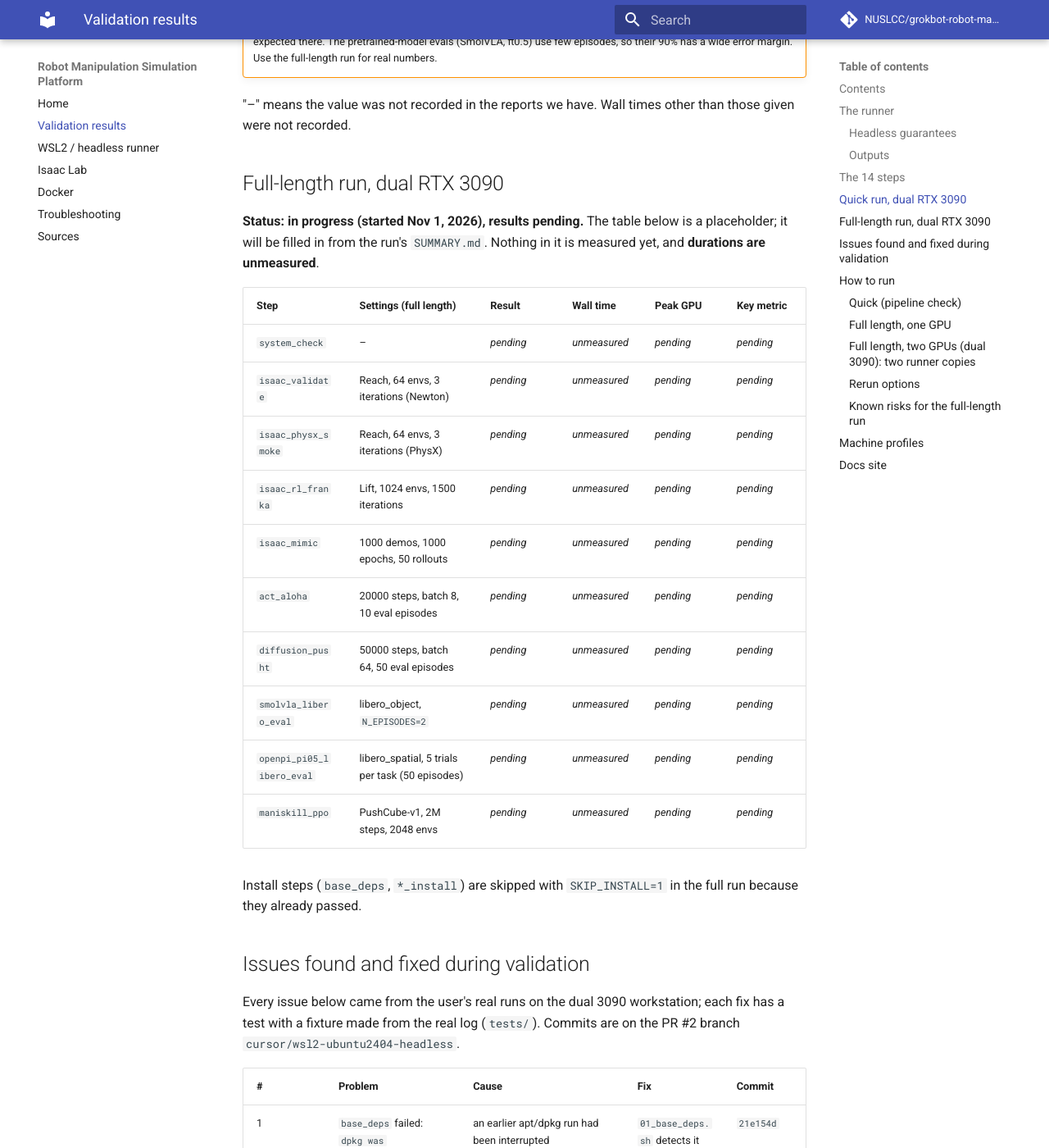
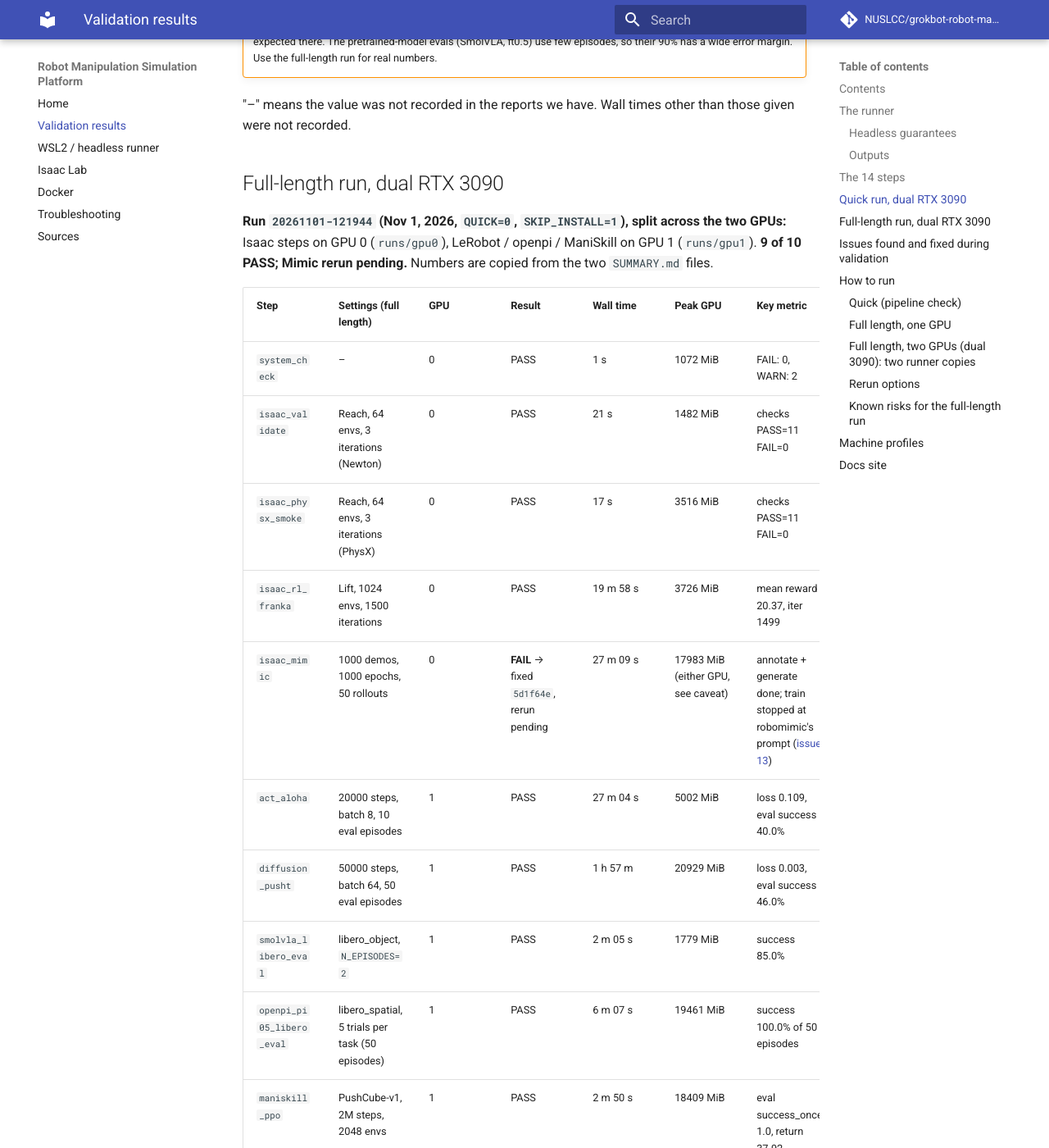
Before and after one commit to NUSLCC/grokbot-robot-manipulation, an MkDocs documentation site: the page built from docs/VALIDATION.md, in a window 1280 px wide and 1400 px high, scrolled down 7521 px. Shown: the whole window at 82% size. Built offline with MkDocs 1.6.1 and Material for MkDocs 9.7.7, drawn with Linux system fonts in a browser that asks for light colours; comment, search, counter and statistics services are not loaded; some of the changed text lies outside the part shown.

Commit message:
Docs: dual-3090 full-length results (9/10 PASS; Mimic fixed in 5d1f64e, rerun pending), Diffusion batch 64 fit, split-run peak caveat, issue 13, troubleshooting entry

```diff
--- a/docs/VALIDATION.md
+++ b/docs/VALIDATION.md
@@ -7,7 +7,8 @@ workstation, the problems found and fixed on the way, and how to rerun everythin
 !!! summary "Status (Nov 1, 2026)"
     * **Quick run (`QUICK=1`) on the dual RTX 3090 workstation: all 14 steps PASS** (Oct 31 – Nov 1, 2026).
       Quick-mode success rates are pipeline checks, not meaningful policy scores.
-    * **Full-length run on the dual RTX 3090 workstation: in progress (started Nov 1, 2026), results pending.**
+    * **Full-length run on the dual RTX 3090 workstation (Nov 1, 2026): 9 of 10 steps PASS.** `isaac_mimic` FAILED
+      on robomimic's "overwrite?" prompt (fixed in `5d1f64e`); its rerun is pending.
       See [Full-length run](#full-length-run-dual-rtx-3090).
     * RTX 4090 workstation and RTX 5090 Laptop (WSL2): not validated yet.
 
@@ -138,23 +139,28 @@ each row is the latest passing run).
 
 ## Full-length run, dual RTX 3090
 
-**Status: in progress (started Nov 1, 2026), results pending.** The table below is a placeholder; it will be
-filled in from the run's `SUMMARY.md`. Nothing in it is measured yet, and **durations are unmeasured**.
+**Run `20261101-121944` (Nov 1, 2026, `QUICK=0`, `SKIP_INSTALL=1`), split across the two GPUs:** Isaac steps on
+GPU 0 (`runs/gpu0`), LeRobot / openpi / ManiSkill on GPU 1 (`runs/gpu1`). **9 of 10 PASS; Mimic rerun pending.**
+Numbers are copied from the two `SUMMARY.md` files.
 
-| Step | Settings (full length) | Result | Wall time | Peak GPU | Key metric |
-|---|---|---|---|---|---|
-| `system_check` | – | _pending_ | _unmeasured_ | _pending_ | _pending_ |
-| `isaac_validate` | Reach, 64 envs, 3 iterations (Newton) | _pending_ | _unmeasured_ | _pending_ | _pending_ |
-| `isaac_physx_smoke` | Reach, 64 envs, 3 iterations (PhysX) | _pending_ | _unmeasured_ | _pending_ | _pending_ |
-| `isaac_rl_franka` | Lift, 1024 envs, 1500 iterations | _pending_ | _unmeasured_ | _pending_ | _pending_ |
-| `isaac_mimic` | 1000 demos, 1000 epochs, 50 rollouts | _pending_ | _unmeasured_ | _pending_ | _pending_ |
-| `act_aloha` | 20000 steps, batch 8, 10 eval episodes | _pending_ | _unmeasured_ | _pending_ | _pending_ |
-| `diffusion_pusht` | 50000 steps, batch 64, 50 eval episodes | _pending_ | _unmeasured_ | _pending_ | _pending_ |
-| `smolvla_libero_eval` | libero_object, `N_EPISODES=2` | _pending_ | _unmeasured_ | _pending_ | _pending_ |
-| `openpi_pi05_libero_eval` | libero_spatial, 5 trials per task (50 episodes) | _pending_ | _unmeasured_ | _pending_ | _pending_ |
-| `maniskill_ppo` | PushCube-v1, 2M steps, 2048 envs | _pending_ | _unmeasured_ | _pending_ | _pending_ |
+| Step | Settings (full length) | GPU | Result | Wall time | Peak GPU | Key metric |
+|---|---|---|---|---|---|---|
+| `system_check` | – | 0 | PASS | 1 s | 1072 MiB | FAIL: 0, WARN: 2 |
+| `isaac_validate` | Reach, 64 envs, 3 iterations (Newton) | 0 | PASS | 21 s | 1482 MiB | checks PASS=11 FAIL=0 |
+| `isaac_physx_smoke` | Reach, 64 envs, 3 iterations (PhysX) | 0 | PASS | 17 s | 3516 MiB | checks PASS=11 FAIL=0 |
+| `isaac_rl_franka` | Lift, 1024 envs, 1500 iterations | 0 | PASS | 19 m 58 s | 3726 MiB | mean reward 20.37, iter 1499 |
+| `isaac_mimic` | 1000 demos, 1000 epochs, 50 rollouts | 0 | **FAIL** → fixed `5d1f64e`, rerun pending | 27 m 09 s | 17983 MiB (either GPU, see caveat) | annotate + generate done; train stopped at robomimic's prompt ([issue 13](#issues-found-and-fixed-during-validation)) |
+| `act_aloha` | 20000 steps, batch 8, 10 eval episodes | 1 | PASS | 27 m 04 s | 5002 MiB | loss 0.109, eval success 40.0% |
+| `diffusion_pusht` | 50000 steps, batch 64, 50 eval episodes | 1 | PASS | 1 h 57 m | 20929 MiB | loss 0.003, eval success 46.0% |
+| `smolvla_libero_eval` | libero_object, `N_EPISODES=2` | 1 | PASS | 2 m 05 s | 1779 MiB | success 85.0% |
+| `openpi_pi05_libero_eval` | libero_spatial, 5 trials per task (50 episodes) | 1 | PASS | 6 m 07 s | 19461 MiB | success 100.0% of 50 episodes |
+| `maniskill_ppo` | PushCube-v1, 2M steps, 2048 envs | 1 | PASS | 2 m 50 s | 18409 MiB | eval success_once 1.0, return 37.92 |
 
-Install steps (`base_deps`, `*_install`) are skipped with `SKIP_INSTALL=1` in the full run because they already passed.
+* **Diffusion at batch 64 fit on one 24 GB RTX 3090** (passed; peak ≤ 20.9 GB); `BATCH=32/16` was not needed.
+* **Peak GPU caveat:** in this run the sampler took the highest `memory.used` on *either* GPU, so a row can include
+  the other lane's memory (e.g. Mimic's 17983 MiB overlapped Diffusion on GPU 1). Since `6d43958`, a split run counts
+  only its own `CUDA_VISIBLE_DEVICES` GPU. Per-GPU samples of this run are in `runs/gpu*/*/<step>.gpu.csv`.
+* Install steps (`base_deps`, `*_install`) were skipped with `SKIP_INSTALL=1` because they had already passed.
 
 ## Issues found and fixed during validation
 
@@ -175,6 +181,7 @@ fixture made from the real log (`tests/`). Commits are on the PR #2 branch `curs
 | 10 | `./isaaclab.sh -i mimic`: `ModuleNotFoundError: No module named 'tomllib'` | without an active venv, `isaaclab.sh` used Ubuntu 22.04's system Python 3.10 (`tomllib` exists from 3.11) | activate the Isaac Lab venv first (command above) | user action (no commit) |
 | 11 | Mimic play: `[FAIL] No robomimic checkpoint found` after training succeeded | robomimic saves to `logs/robomimic/<task>/<experiment>/<timestamp>/models/*.pth`, one level deeper than the old glob | newest `*/models/*.pth` at any depth (task folder first); `MIMIC_STAGE=play` reruns only the play stage; play.py's success rate is the step metric | `7ba5a02` |
 | 12 | wrong hint for issue 11: "OpenGL/EGL problem: try MUJOCO_GL=osmesa" | the Kit warning `Failed to startup plugin carb.windowing-glfw.plugin (interfaces: [carb::windowing::IGLContext ...])` (8× in the log, normal without a display) matched `GLContext` | hint matching ignores benign Kit `[Warning]` lines and egl-probe install lines; the EGL hint only looks at the end of the log; a specific checkpoint hint | `7ba5a02`, `012f02b` |
+| 13 | full run, Mimic train: `EOFError` after `model directory (.../bc_rnn_low_dim_franka_stack) already exists! overwrite? (y/n)` | robomimic 0.4.0 `get_exp_dir()` asks with `input()` when the experiment folder exists (left by the quick run); Isaac Lab's `train.py` never passes `auto_remove_exp_dir` | each run trains into its own folder (`--name bc_rnn_low_dim_franka_stack-<timestamp>`); a reused `MIMIC_EXP_NAME` folder is moved to `<dir>.bak-<timestamp>`, never deleted; stdin is `/dev/null`; play uses this run's checkpoint; `train.py`'s swallowed `run failed with error` now fails the step; a rerun reuses `generated_dataset.hdf5` if it holds ≥ `N_GEN` demos (`REUSE_DATA=0` regenerates) | `5d1f64e` |
 
 More detail for each: [TROUBLESHOOTING.md](../TROUBLESHOOTING.md).
 
```
Also changed, not shown: README.md (+1 -1 lines), TROUBLESHOOTING.md (+12 -0 lines).
